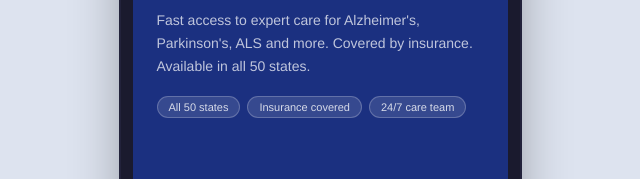
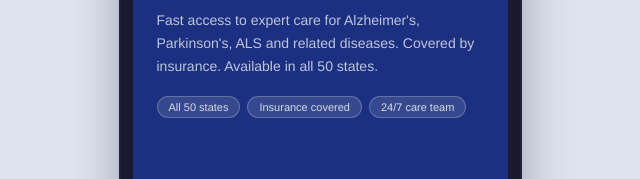
Before and after one commit to peter-synapticure/synapticure-prototype, a plain HTML site: page index.html in a window 1280 px wide. Shown: the part 221-400 px from the top of the page, 320-960 px from the left. Drawn offline with Linux system fonts and the light colour scheme.

Commit message:
Update description for expert care services

```diff
--- a/index.html
+++ b/index.html
@@ -228,7 +228,7 @@ body{background:#dde3ef;min-height:100vh;display:flex;justify-content:center;ali
     <div>
       <div style="font-family:'Georgia',serif;font-size:12px;color:rgba(255,255,255,0.45);letter-spacing:2px;text-transform:uppercase;margin-bottom:12px;">Synapticure</div>
       <p style="font-family:'Georgia',serif;font-size:30px;font-weight:700;color:white;line-height:1.15;margin-bottom:12px;">Expert Neurology Care, Made Simple</p>
-      <p style="font-size:14px;color:rgba(255,255,255,0.72);line-height:1.65;margin-bottom:18px;">Fast access to expert care for Alzheimer's, Parkinson's, ALS and more. Covered by insurance. Available in all 50 states.</p>
+      <p style="font-size:14px;color:rgba(255,255,255,0.72);line-height:1.65;margin-bottom:18px;">Fast access to expert care for Alzheimer's, Parkinson's, ALS and related diseases. Covered by insurance. Available in all 50 states.</p>
       <div style="display:flex;flex-wrap:wrap;gap:7px;margin-bottom:10px;">
         <span style="background:rgba(255,255,255,0.12);border:1px solid rgba(255,255,255,0.22);border-radius:20px;padding:4px 11px;font-size:11px;color:rgba(255,255,255,0.8);">All 50 states</span>
         <span style="background:rgba(255,255,255,0.12);border:1px solid rgba(255,255,255,0.22);border-radius:20px;padding:4px 11px;font-size:11px;color:rgba(255,255,255,0.8);">Insurance covered</span>
```
